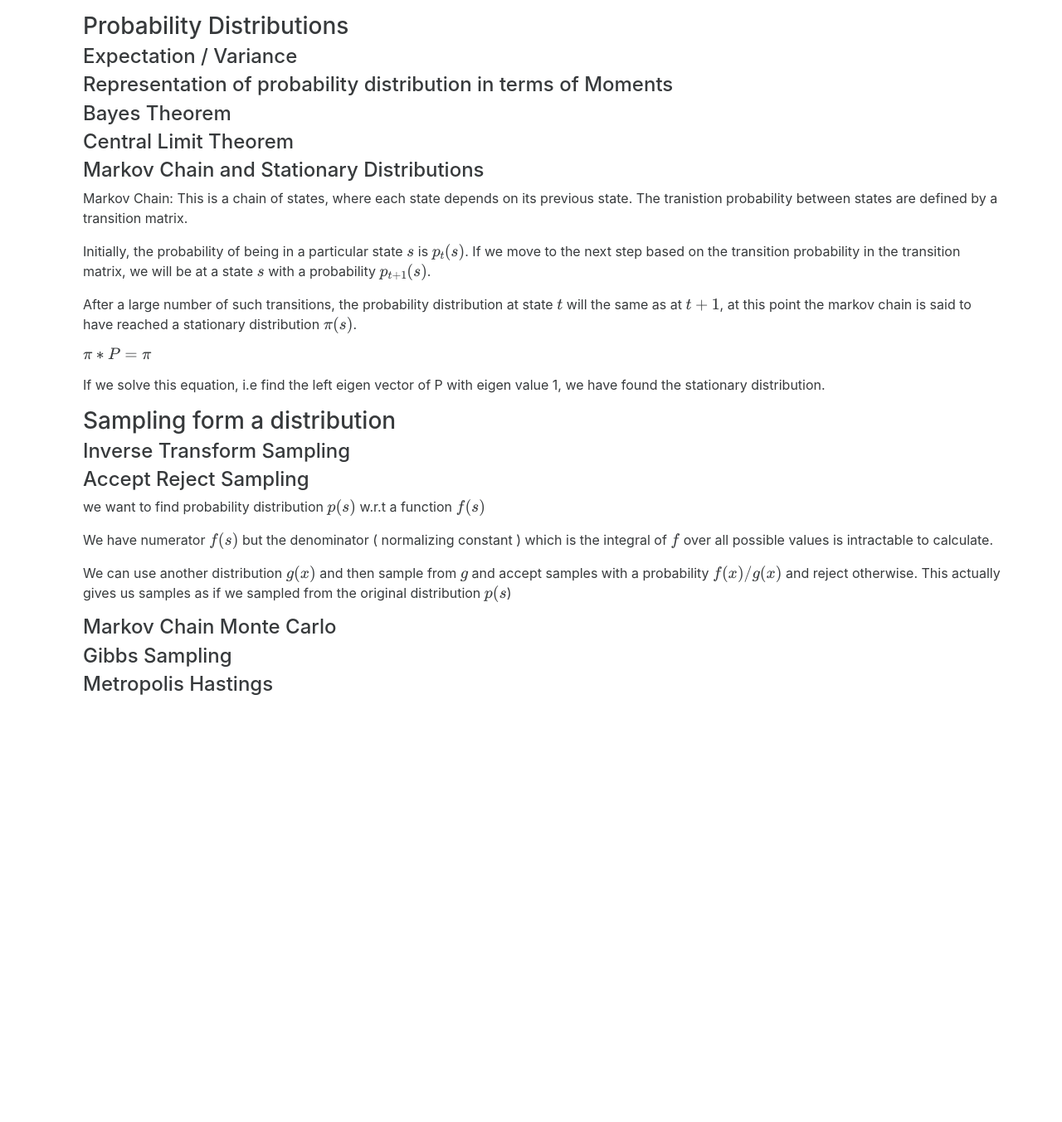
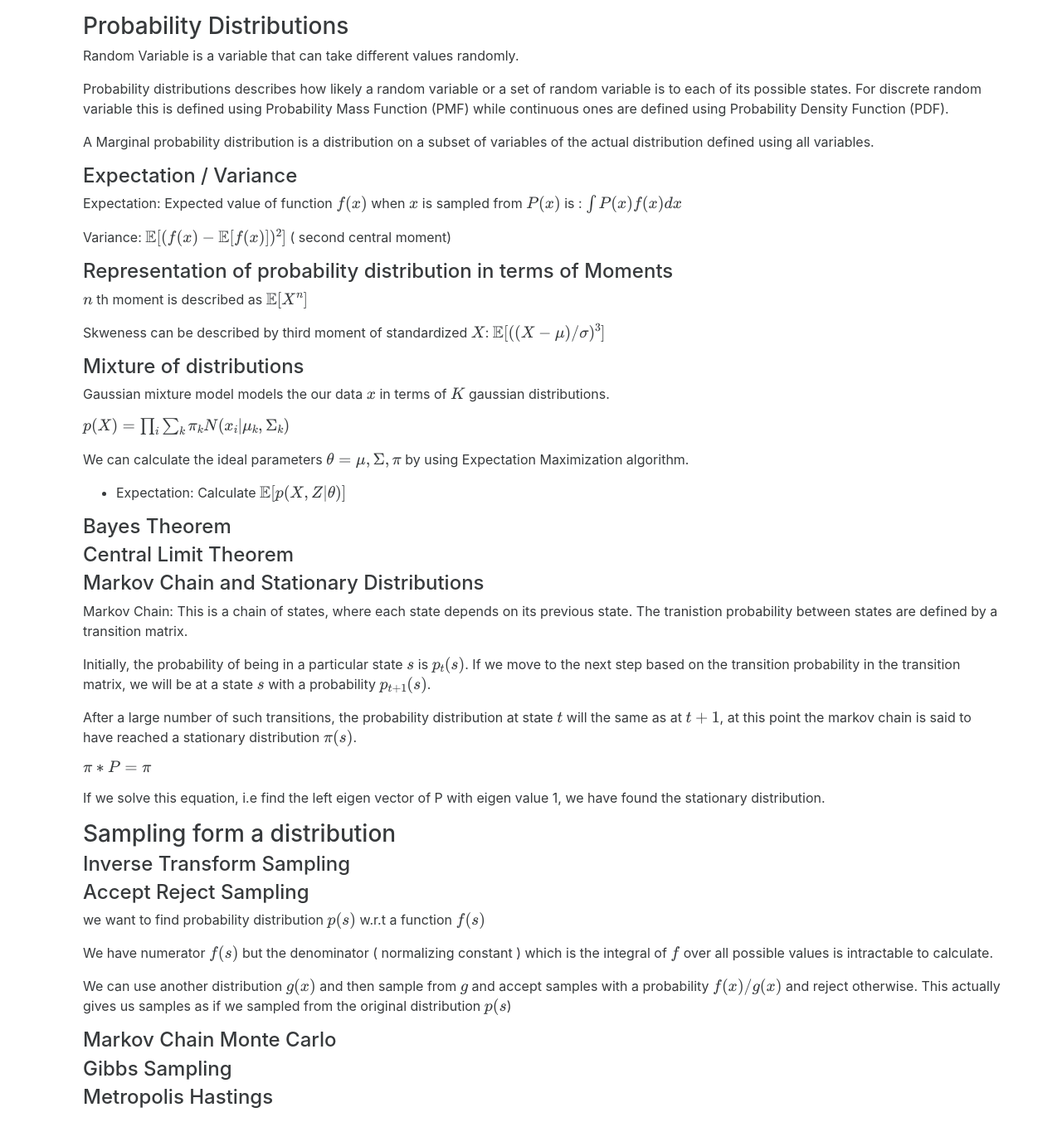
Before and after one commit to Saurabh7/Saurabh7.github.io, a Jekyll site: the page built from probability.md, in a window 1280 px wide. Shown: the whole page at 83% size. Built offline with Jekyll 4.4.1, drawn with Linux system fonts in a browser that asks for light colours; comment, search, counter and statistics services are not loaded; our own code applies the rules of GitHub Pages for plain Markdown files; before the commit the page ends 900 px from its top, so only the background shows below that.

```diff
--- a/probability.md
+++ b/probability.md
@@ -6,9 +6,36 @@ comments: true
 
 ### Probability Distributions
 
+Random Variable is a variable that can take different values randomly.
+
+Probability distributions describes how likely a random variable or a set of random variable is to each of its possible states. For discrete random variable this is defined using Probability Mass Function (PMF) while continuous ones are defined using Probability Density Function (PDF).
+
+A Marginal probability distribution is a distribution on a subset of variables of the actual distribution defined using all variables.
+
 #### Expectation / Variance
 
+Expectation: Expected value of function $f(x)$ when $x$ is sampled from $P(x)$ is : $ \int P(x) f(x) dx $
+
+Variance: $\mathbb{E} [ (f(x) - \mathbb{E}[f(x)])^2 ]$ ( second central moment)
+
 #### Representation of probability distribution in terms of Moments
+
+$n $ th moment is described as  $ \mathbb{E} [ X^n ] $
+
+Skweness can be described by third moment of standardized $X$: $ \mathbb{E}[((X-\mu) / \sigma)^3] $
+
+#### Mixture of distributions
+
+Gaussian mixture model models the our data $x$ in terms of $K$ gaussian distributions.
+
+$ p(X) = \prod_{i} \sum_{k} \pi_k N (x_i \| \mu_k, \Sigma_k)$
+
+We can calculate the ideal parameters $\theta = {\mu, \Sigma, \pi}$ by using Expectation Maximization algorithm.
+
+- Expectation: Calculate $ \mathbb{E} [ p(X, Z \| \theta)]$
+
+
+
 
 #### Bayes Theorem
 
```
Also changed, not shown: index.html (+12 -33 lines), intro_ml.md (+8 -0 lines), intro_numerical_methods.md (+3 -0 lines).
